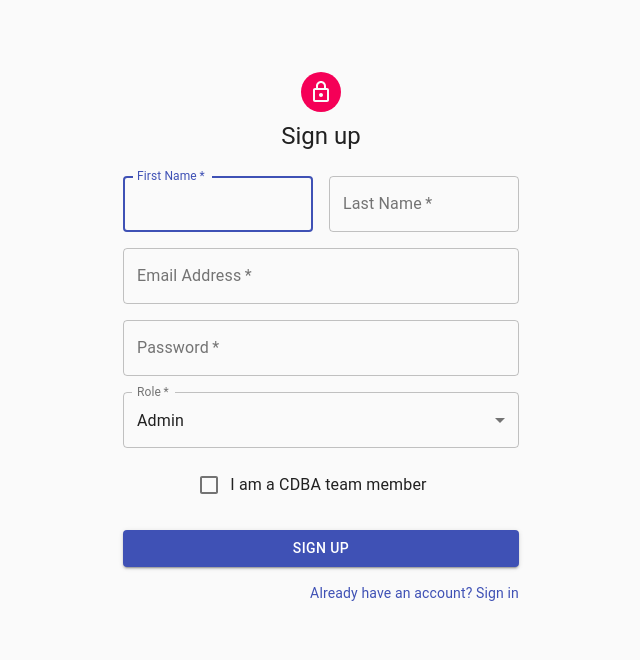
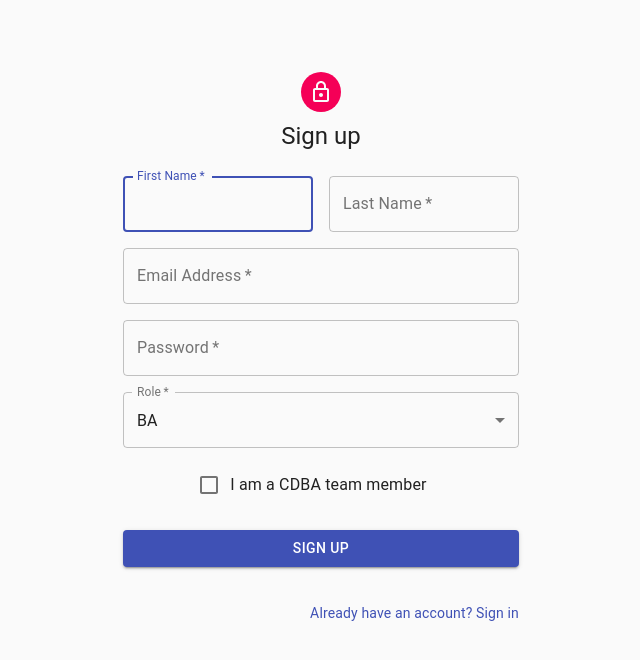
Before and after one commit to shung47/RSFrontend, a React (Create React App) app: page /SignUp in a window 1280 px wide. Shown: the top 660 px of the page, without its empty margins (319-959 px from the left). Built offline with nearby package versions, Linux system fonts and the light colour scheme; the HTML template or start-up script is replaced by a standard one.

Commit message:
Error handling

```diff
--- a/src/App.css
+++ b/src/App.css
@@ -43,6 +43,11 @@
 .CheckBox{
   text-align: left;
 }
+
+.Warning-text{
+  color: #F00;
+  padding-bottom: 20px;
+}
 /*
 .Create {
   padding-left: 15%;
--- a/src/App.js
+++ b/src/App.js
@@ -12,6 +12,7 @@ import { useState } from 'react';
 import useToken from './components/useToken';
 import SignUpCompleted from './components/SignUpCompleted';
 import TicketUpdated from './components/TicketUpdated';
+import  NotFound  from './components/NotFound';
 
 
 function App() {
@@ -53,8 +54,11 @@ function App() {
           <Route exact path="/SignUpCompleted">
             <SignUpCompleted/>
           </Route>
-          <Route path="">
+          <Route exact path="/">
             <Login/>
+          </Route>
+          <Route path="*">
+            <NotFound/>
           </Route>
         </Switch>
       </div>
--- a/src/components/CreateTicket.js
+++ b/src/components/CreateTicket.js
@@ -65,6 +65,7 @@ function CreateTicket(){
     const[isPending, setIsPending] = useState(false);
     const history =useHistory();
     const { token, setToken } = useToken();
+    const[errorMsg, setErrorMsg] = useState(null);
 
     const handleSubmit =(e) => {
         e.preventDefault();
@@ -79,11 +80,17 @@ function CreateTicket(){
               'Authorization':'bearer '+ token,
           },
             body: JSON.stringify(ticket)
-        }).then(() => {
+        }).then(res => {
+          if(!res.ok)
+          {
+            throw Error('Woops! Something goes wrong.');
+          }else{
             setIsPending(false);
-            console.log('new ticket created');
             history.push('/tickets/updated');
-        })
+          }
+        }).catch(err => {
+          setErrorMsg(err.message);
+      })
     }
 
     return(
@@ -198,6 +205,7 @@ function CreateTicket(){
             >
                 Creating ticket...
             </Button>}
+            <div className="Warning-text">{errorMsg}</div>
             </form>
         </div>
         </Container>
--- a/src/components/Login.js
+++ b/src/components/Login.js
@@ -65,7 +65,7 @@ export default function Login() {
   const classes = useStyles();
   const[email,  setEmail] = useState();
   const[password,  setPassword] = useState();
-  const history =useHistory();
+  const[errorMsg, setErrorMsg] = useState(null);
 
   const handleSubmit = async (e) => {
     e.preventDefault();
@@ -73,8 +73,15 @@ export default function Login() {
         const token = await loginUser({
           email, password
         });
-        setToken(token);
-        window.location.replace('/Tickets');
+
+        if(token.status==404)
+        {
+          setErrorMsg('Incorrect Email or password');
+        }else{
+          setToken(token);
+          window.location.replace('/Tickets');
+        }
+
   }
 
   function setToken(userToken) {
@@ -131,6 +138,7 @@ export default function Login() {
           >
             Sign In
           </Button>
+          <div className="Warning-text">{errorMsg}</div>
           <Grid container>
             <Grid item xs>
               <Link href="#" variant="body2">
--- /dev/null
+++ b/src/components/NotFound.js
@@ -0,0 +1,10 @@
+const NotFound = () => {
+    return(
+        <div className= "not-found">
+            <h2>Sorry</h2>
+            <p>This page can not be found</p>
+        </div>
+    )
+}
+
+export default NotFound;
--- a/src/components/SignUp.js
+++ b/src/components/SignUp.js
@@ -37,12 +37,12 @@ const useStyles = makeStyles((theme) => ({
 
 const roles = [
   {
-    value: 'Admin',
-    label: 'Admin'
+    value: 'BA',
+    label: 'BA'
   },
   {
-    value: 'Director',
-    label: 'Director'
+    value: 'SA',
+    label: 'SA'
   },
   {
     value: 'BALeader',
@@ -53,13 +53,14 @@ const roles = [
     label: 'SALeader'
   },
   {
-    value: 'BA',
-    label: 'BA'
+    value: 'Director',
+    label: 'Director'
   },
   {
-    value: 'SA',
-    label: 'SA'
+    value: 'Admin',
+    label: 'Admin'
   }
+
 ];
 
 
@@ -71,6 +72,7 @@ export default function SignUp() {
   const[email,  setEmail] = useState('');
   const[password, setPassword] =useState('');
   const[role, setRole] = useState('');
+  const[errorMsg, setErrorMsg] = useState(null);
 
 
 
@@ -85,8 +87,16 @@ export default function SignUp() {
                 'Content-Type':'application/json',
             },
             body: JSON.stringify(user)
-        }).then(() => {
-            history.push('/SignUpCompleted');
+        }).then(res => {
+            if(!res.ok)
+            {
+              throw new Error("Failed to created a new account. Make sure your email hasn't been registered.")
+            }else{
+              history.push('/SignUpCompleted');
+            }
+
+        }).catch(err => {
+            setErrorMsg(err.message);
         })
   }
 
@@ -101,7 +111,7 @@ export default function SignUp() {
         <Typography component="h1" variant="h5">
           Sign up
         </Typography>
-        <form className={classes.form} noValidate onSubmit={handleSubmit}>
+        <form className={classes.form} onSubmit={handleSubmit}>
           <Grid container spacing={2}>
             <Grid item xs={12} sm={6}>
               <TextField
@@ -139,6 +149,7 @@ export default function SignUp() {
                 label="Email Address"
                 name="email"
                 autoComplete="email"
+                type="email"
                 value={email}
                 onChange={(e) => setEmail(e.target.value)}
               />
@@ -197,6 +208,7 @@ export default function SignUp() {
           >
             Sign Up
           </Button>
+          <div className="Warning-text">{errorMsg}</div>
           <Grid container justifyContent="flex-end">
             <Grid item>
               <Link href="/Login" variant="body2">
--- a/src/components/Ticket.js
+++ b/src/components/Ticket.js
@@ -61,6 +61,9 @@ const TicketDetails = (props) => {
   const { id } = useParams();
   const [ticket, setTicket] = useState(null);
   const history =useHistory();
+  const[errorMsg, setErrorMsg] = useState(null);
+  const [isPending, setIsPending] = useState(true);
+
   const handleSubmit = (e) => {
     e.preventDefault();
 
@@ -71,10 +74,18 @@ const TicketDetails = (props) => {
                 'Authorization':'bearer '+ token,
             },
             body: JSON.stringify(ticket)
-        }).then(() => {
-            console.log('Ticket updated');
-            history.push('/tickets/updated');
-        })
+        }).then(res => {
+            if(!res.ok)
+            {
+              throw Error('Cannot update the tickect detail')
+            }else
+            {
+              console.log('Ticket updated');
+              history.push('/tickets/updated');
+            }
+        }).catch(err => {
+          setErrorMsg(err.message);
+      })
   }
 
   useEffect(() => {
@@ -87,18 +98,18 @@ const TicketDetails = (props) => {
 
     })
         .then(res =>{
-            console.log(res);
-            // if(!res.ok){
-            //     throw Error('Could not fetch the data');
-            // }
-            return res.json();
+             if(!res.ok){
+                throw Error('Could not fetch the data');
+             }else{
+              return res.json();
+             }
         })
         .then(data =>{
-            console.log(data);
             setTicket(data[0]);
+            setIsPending(false);
         })
         .catch(err => {
-            console.log(err.message);
+            setErrorMsg(err.message);
         })
 }, []);
 
@@ -106,15 +117,15 @@ const TicketDetails = (props) => {
     <Container component="main" maxWidth="md">
     <form onSubmit={handleSubmit}
       autoComplete="off"
-      noValidate
       {...props}
     >
       <Card>
         <CardHeader
-          subheader="The information can be edited"
+          subheader={errorMsg}
           title="Ticket Details"
         />
         <Divider />
+        {isPending && <div style={{ height: 200, width: '100%'}}><h3>Loading...</h3></div>}
         {ticket&&<CardContent>
           <Grid
             container
@@ -199,7 +210,7 @@ const TicketDetails = (props) => {
                 label="Reviewer"
                 name="reviewer"
                 onChange={handleChange}
-                required
+                //required
                 //value={}
                 variant="outlined"
               />
```
